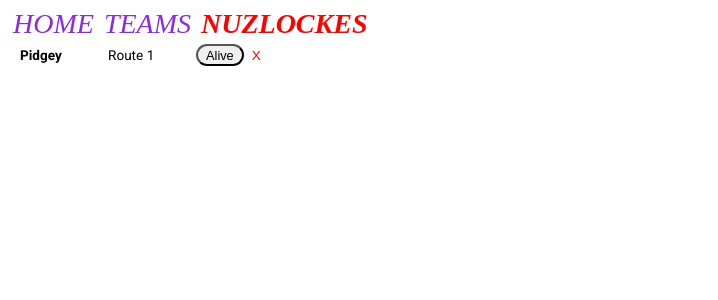
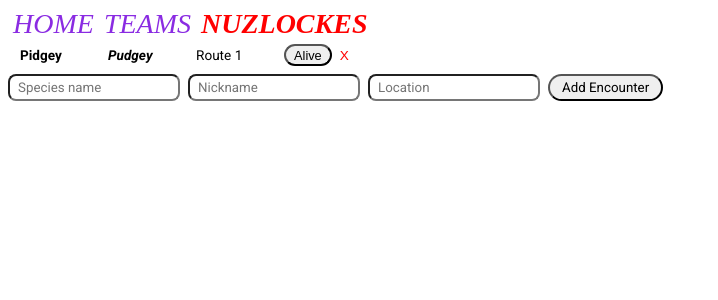
Before and after one commit to visserjackson-code/capstone, a React (Vite) app: page /nuzlocke in a window 1280 px wide. Shown: the top 300 px of the page, without its empty margins (0-718 px from the left). Built offline with nearby package versions, Linux system fonts and the light colour scheme; no server answers; a web font is replaced by a local one.

Commit message:
added encounter form and ability to add nickname

```diff
--- /dev/null
+++ b/src/components/AddEncounterForm.jsx
@@ -0,0 +1,48 @@
+import { useState } from "react";
+import "../styles/AddEncounterForm.css";
+
+function AddEncounterForm({onAdd}) {
+    const [pokemon, setPokemon] = useState("");
+    const [location, setLocation] = useState("");
+    const [nickname, setNickname] = useState("");
+
+    const handleAdd = () => {
+        if (!pokemon || !location) return;
+
+        onAdd({
+            id: Date.now(),
+            pokemon: pokemon.toLowerCase(),
+            location,
+            nickname,
+            alive: true
+        });
+        setPokemon("");
+        setLocation("");
+    }
+
+    return (
+        <div className="add-encounter-form">
+            <input
+            type="text"
+            placeholder="Species name"
+            value={pokemon}
+            onChange={(e) => setPokemon(e.target.value)}
+            />
+            <input
+            type="text"
+            placeholder="Nickname"
+            value={nickname}
+            onChange={(e) => setNickname(e.target.value)}
+            />
+            <input
+            type="text"
+            placeholder="Location"
+            value={location}
+            onChange={(e) => setLocation(e.target.value)}
+            />
+            <button onClick={handleAdd}>Add Encounter</button>
+        </div>
+    );
+}
+
+export default AddEncounterForm;
--- a/src/components/Encounter.jsx
+++ b/src/components/Encounter.jsx
@@ -3,7 +3,7 @@ import { getSprite } from "../utils/pokeapi";
 import "../styles/Encounter.css";
 
 function Encounter({encounter, onToggle, onDelete}) {
-    const {id, pokemon, location, alive} = encounter;
+    const {id, pokemon, nickname, location, alive} = encounter;
     const [sprite, setSprite] = useState(null);
 
     useEffect(() => {
@@ -14,6 +14,7 @@ function Encounter({encounter, onToggle, onDelete}) {
         <div className={`encounter ${alive ? "alive" : "dead"}`}>
             {sprite && <img src={sprite} alt={pokemon} className="encounter-sprite"/>}
             <span className="encounter-pokemon">{pokemon}</span>
+            <span className="encounter-nickname">{nickname}</span>
             <span className="encounter-location">{location}</span>
             <button className="toggle-button" onClick={() => onToggle(id)}>
                 {alive ? "Alive" : "Dead"}
--- a/src/pages/Nuzlocke.jsx
+++ b/src/pages/Nuzlocke.jsx
@@ -1,7 +1,9 @@
+import AddEncounterForm from "../components/AddEncounterForm";
 import Encounter from "../components/Encounter";
 
 function Nuzlocke() {
-  const testEncounter = { id: 1, pokemon: 'pidgey', location: 'Route 1', alive: true };
+  const testEncounter = { id: 1, pokemon: 'pidgey', nickname: "Pudgey", location: 'Route 1', alive: true };
+
 
   return (
     <div>
@@ -10,6 +12,7 @@ function Nuzlocke() {
         onToggle={(id) => console.log('toggle', id)}
         onDelete={(id) => console.log('delete', id)}
       />
+      <AddEncounterForm/>
     </div>
   );
 }
--- /dev/null
+++ b/src/styles/AddEncounterForm.css
@@ -0,0 +1,20 @@
+/* AddEncounterForm.css */
+.add-encounter-form {
+  display: flex;
+  gap: 0.5rem;
+  align-items: center;
+  margin-bottom: 1rem;
+}
+
+.add-encounter-form input {
+  border-radius: 8px;
+  padding: 0.25rem 0.5rem;
+  font-family: "Roboto";
+}
+
+.add-encounter-form button {
+  border-radius: 2em;
+  padding: 0.25rem 0.75rem;
+  cursor: pointer;
+  font-family: "Roboto";
+}
--- a/src/styles/Encounter.css
+++ b/src/styles/Encounter.css
@@ -21,7 +21,20 @@
   text-transform: capitalize;
 }
 
+.encounter-nickname {
+  font-weight: bold;
+  font-style: italic;
+  width: 80px;
+  font-size: 0.85rem;
+  text-transform: capitalize;
+}
+
+
 .encounter.dead .encounter-pokemon {
+  text-decoration: line-through;
+}
+
+.encounter.dead .encounter-nickname {
   text-decoration: line-through;
 }
 
```
